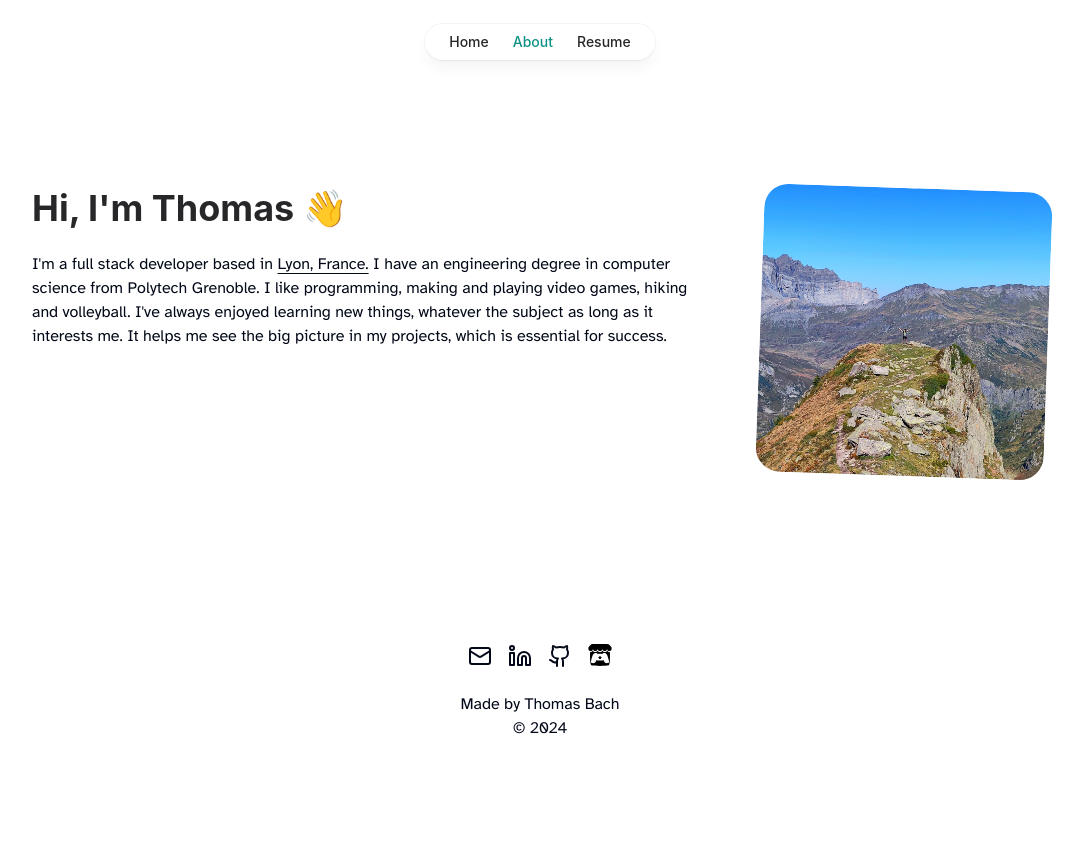
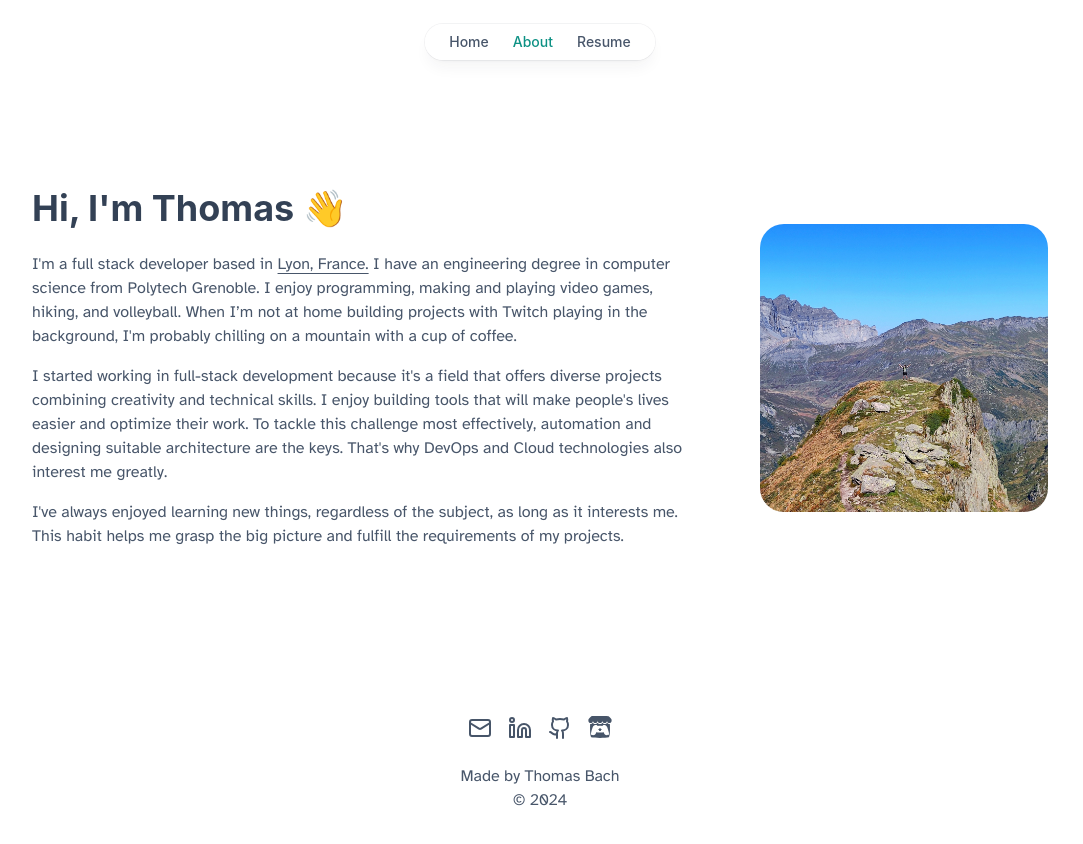
Before and after one commit to thombach/thomasbach.fr, a React (Vite) app: page /about in a window 1280 px wide. Shown: the top 844 px of the page, without its empty margins (100-1183 px from the left). Before the commit the page ends 804 px from the top, so only its background shows below. Built offline with nearby package versions, Linux system fonts and the light colour scheme.

Commit message:
feat: about + fixes

```diff
--- a/src/components/Footer.tsx
+++ b/src/components/Footer.tsx
@@ -1,5 +1,4 @@
-import { socials } from "@/components/Socials";
-import { Fragment } from "react";
+import Socials from "@/components/Socials";
 
 export default function Footer() {
   const currentYear = new Date(Date.now()).getFullYear();
@@ -9,18 +8,7 @@ export default function Footer() {
       <footer className="mt-32 pt-10 pb-16">
         <div className="flex flex-col items-center gap-y-6">
           <div className="flex flex-row gap-x-4">
-            {socials.map(({ name, href, fill, Logo }) => (
-              <Fragment key={name}>
-                <a href={href}>
-                  <Logo
-                    className={
-                      "w-6 h-6 hover:text-primary" +
-                      (fill ? " hover:fill-primary" : "")
-                    }
-                  />
-                </a>
-              </Fragment>
-            ))}
+            <Socials />
           </div>
           <div className="flex flex-col items-center">
             <p>Made by Thomas Bach</p>
--- a/src/components/Header.tsx
+++ b/src/components/Header.tsx
@@ -3,7 +3,7 @@ import { Navigation } from "./Navigation";
 export default function Header() {
   return (
     <>
-      <header className="flex flex-1 justify-center pt-6 z-50 sticky top-0">
+      <header className="flex justify-center pt-6 z-50 sticky top-0">
         <Navigation />
       </header>
     </>
--- a/src/components/Hello.tsx
+++ b/src/components/Hello.tsx
@@ -1,7 +1,6 @@
 import { Mail } from "lucide-react";
 import { Button } from "./ui/button";
-import { socials } from "@/components/Socials";
-import { Fragment } from "react";
+import Socials from "@/components/Socials";
 
 export default function Hello() {
   return (
@@ -13,10 +12,10 @@ export default function Hello() {
           alt="Thomas Bach's profile photo"
         />
         <div className="flex flex-col justify-center text-left">
-          <h1 className="text-5xl font-bold text-zinc-800">
+          <h1 className="text-5xl font-bold text-slate-700">
             Hello, I'm <span className="text-primary">Thomas Bach</span>
           </h1>
-          <h2 className="text-2xl text-slate-400 tracking-tight mt-2">
+          <h2 className="text-2xl text-muted-foreground tracking-tight mt-2">
             💻 Software engineer and DevOps enthusiast
           </h2>
           <div className="flex items-center gap-x-4 mt-4">
@@ -26,22 +25,7 @@ export default function Hello() {
                 Get in touch
               </a>
             </Button>
-            {socials.map(
-              ({ name, href, fill, Logo }) =>
-                name !== "mail" && (
-                  <Fragment key={name}>
-                    <a href={href}>
-                      <Logo
-                        key={name}
-                        className={
-                          "w-6 h-6 hover:text-primary" +
-                          (fill ? " hover:fill-primary" : "")
-                        }
-                      />
-                    </a>
-                  </Fragment>
-                )
-            )}
+            <Socials />
           </div>
         </div>
       </div>
--- a/src/components/Navigation.tsx
+++ b/src/components/Navigation.tsx
@@ -46,7 +46,7 @@ export const Navigation = (
 ) => {
   return (
     <nav {...props}>
-      <ul className="flex rounded-full bg-white/90 px-3 text-sm font-medium text-zinc-800 shadow-lg shadow-zinc-800/5 ring-1 ring-zinc-900/5 backdrop-blur">
+      <ul className="flex rounded-full bg-white/90 px-3 text-sm font-medium text-muted-foreground shadow-lg shadow-slate-800/5 ring-1 ring-slate-900/5 backdrop-blur">
         {NavigationItems.map((item) => {
           return (
             <NavItem key={item.name} href={item.href}>
--- a/src/components/Section.tsx
+++ b/src/components/Section.tsx
@@ -12,7 +12,7 @@ export default function Section(props: PropsWithChildren<SectionProps>) {
   return (
     <>
       <section className={props.className} id={props.id}>
-        <h2 className={"text-4xl font-bold text-zinc-800 text-balance"}>
+        <h2 className={"text-4xl font-bold text-slate-700 text-balance"}>
           {props.title}
         </h2>
         {props.intro && <p className="mt-6">{props.intro}</p>}
--- a/src/components/SkillGrid.tsx
+++ b/src/components/SkillGrid.tsx
@@ -98,7 +98,7 @@ export default function SkillGrid() {
             <TooltipProvider delayDuration={200}>
               <Tooltip>
                 <TooltipTrigger>
-                  <Logo className="w-16 h-16 hover:scale-105 transition duration-150" />
+                  <Logo className="w-16 h-16 hover:scale-105 transition duration-150 cursor-default" />
                 </TooltipTrigger>
                 <TooltipContent>
                   <p>{name}</p>
--- a/src/components/Socials.tsx
+++ b/src/components/Socials.tsx
@@ -1,5 +1,6 @@
 import ItchIoLogo from "@/assets/itch-io-logo.svg?react";
 import { Mail, Linkedin, Github } from "lucide-react";
+import { Fragment } from "react";
 
 export interface SocialProps {
   name: string;
@@ -34,3 +35,18 @@ export const socials: SocialProps[] = [
     Logo: ItchIoLogo,
   },
 ];
+
+export default function Socials() {
+  return socials.map(({ name, href, fill, Logo }) => (
+    <Fragment key={name}>
+      <a href={href}>
+        <Logo
+          className={
+            "w-6 h-6 hover:text-primary text-slate-600" +
+            (fill ? " hover:fill-primary fill-slate-600" : "")
+          }
+        />
+      </a>
+    </Fragment>
+  ));
+}
--- a/src/components/ui/card.tsx
+++ b/src/components/ui/card.tsx
@@ -36,7 +36,7 @@ const CardTitle = React.forwardRef<
   <h3
     ref={ref}
     className={cn(
-      "text-2xl font-semibold leading-none tracking-tight",
+      "text-2xl font-semibold leading-none tracking-tight text-slate-700",
       className
     )}
     {...props}
--- a/src/index.css
+++ b/src/index.css
@@ -25,7 +25,7 @@
     --secondary-foreground: 222.2 47.4% 11.2%;
 
     --muted: 210 40% 96.1%;
-    --muted-foreground: 215.4 16.3% 46.9%;
+    --muted-foreground: 215 19% 35%;
 
     --accent: 210 40% 96.1%;
     --accent-foreground: 222.2 47.4% 11.2%;
@@ -79,6 +79,6 @@
     @apply bg-background text-foreground;
   }
   p, span {
-    @apply font-atkinson;
+    @apply font-atkinson text-muted-foreground;
   }
 }
--- a/src/pages/404.tsx
+++ b/src/pages/404.tsx
@@ -6,13 +6,13 @@ import { Link } from "react-router-dom";
 export default function NotFound() {
   return (
     <>
-      <div className="flex min-h-full flex-col pt-16 pb-12">
+      <div className="flex flex-col pt-16 pb-12">
         <main className="mx-auto flex w-full max-w-7xl flex-grow flex-col justify-center px-4 sm:px-6 lg:px-8">
           <div className="py-16">
             <div className="text-center">
               <h1 className="text-4xl font-semibold text-primary">404</h1>
               <PageTitle>Page not found</PageTitle>
-              <p className="mt-2 text-base text-gray-500">
+              <p className="mt-2 text-base">
                 Sorry, the page you are looking for doesn't exist.
               </p>
               <Button variant={"secondary"} className="mt-6" asChild>
--- a/src/pages/About.tsx
+++ b/src/pages/About.tsx
@@ -1,47 +1,42 @@
 import Section from "@/components/Section";
-import {
-  TooltipProvider,
-  Tooltip,
-  TooltipTrigger,
-  TooltipContent,
-} from "@radix-ui/react-tooltip";
 
 export default function About() {
   return (
     <>
-      <div className="flex flex-row mt-32 gap-x-16">
+      <div className="flex md:flex-row flex-col mt-32 gap-x-16 gap-y-16 items-center">
         <Section title="Hi, I'm Thomas 👋" className="text-base">
           <p>
             I'm a full stack developer based in{" "}
-            <TooltipProvider delayDuration={300}>
-              <Tooltip>
-                <TooltipTrigger>
-                  <a className="underline underline-offset-4 hover:text-primary">
-                    Lyon, France.
-                  </a>
-                </TooltipTrigger>
-                <TooltipContent side="bottom">
-                  <img
-                    src="./src/assets/map.jpg"
-                    alt="Map showing Lyon's location"
-                    className="w-96 rounded-3xl"
-                  />
-                </TooltipContent>
-              </Tooltip>
-            </TooltipProvider>{" "}
+            <a
+              className="underline underline-offset-4 hover:text-primary"
+              href="https://maps.app.goo.gl/PaH5w7rDeEq1XW7r9"
+            >
+              Lyon, France.
+            </a>{" "}
             I have an engineering degree in computer science from Polytech
-            Grenoble. I like programming, making and playing video games, hiking
-            and volleyball. I've always enjoyed learning new things, whatever
-            the subject as long as it interests me. It helps me see the big
-            picture in my projects, which is essential for success.
+            Grenoble. I enjoy programming, making and playing video games,
+            hiking, and volleyball. When I’m not at home building projects with
+            Twitch playing in the background, I'm probably chilling on a
+            mountain with a cup of coffee.
           </p>
-          <p></p>
-          <p></p>
+          <p className="mt-4">
+            I started working in full-stack development because it's a field
+            that offers diverse projects combining creativity and technical
+            skills. I enjoy building tools that will make people's lives easier
+            and optimize their work. To tackle this challenge most effectively,
+            automation and designing suitable architecture are the keys. That's
+            why DevOps and Cloud technologies also interest me greatly.
+          </p>
+          <p className="mt-4">
+            I've always enjoyed learning new things, regardless of the subject,
+            as long as it interests me. This habit helps me grasp the big
+            picture and fulfill the requirements of my projects.
+          </p>
         </Section>
         <img
           src="./src/assets/thomas-mountains.jpg"
           alt="Thomas in the mountains"
-          className="w-72 h-72 rounded-3xl aspect-square rotate-2"
+          className="w-72 h-72 rounded-3xl aspect-square"
         />
       </div>
     </>
```
